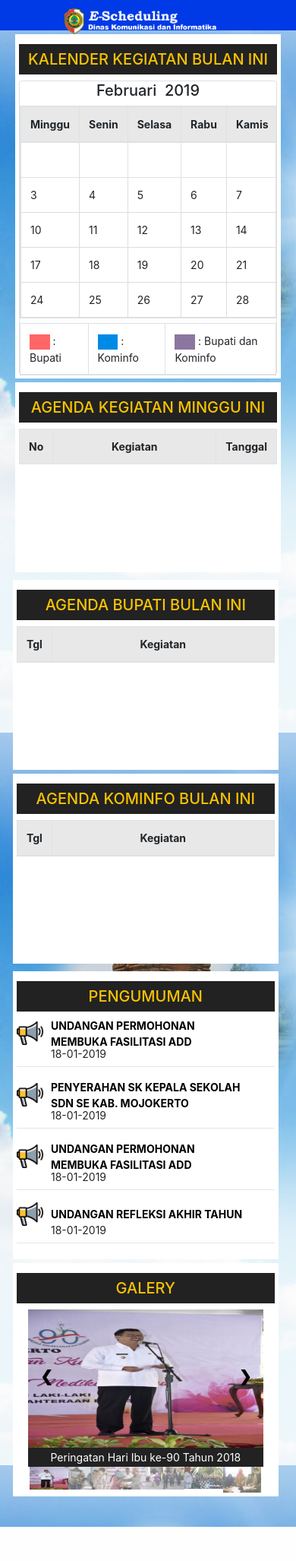
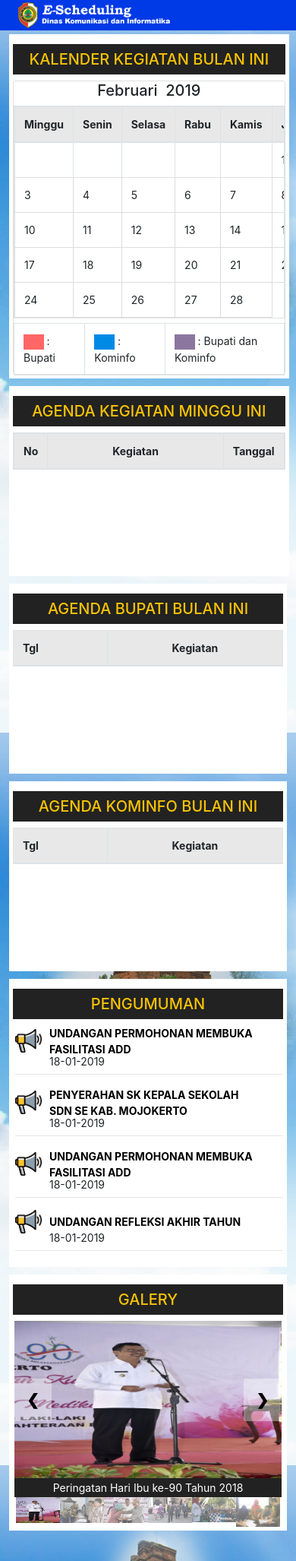
Before and after one commit to wildanal2/escheduling, a CodeIgniter app: page /escheduling/ in a window 390 px wide. Shown: the whole page at 76% size. Before the commit the page ends 2009 px from the top, so only its background shows below. Run offline with CodeIgniter, Linux system fonts and the light colour scheme; data comes from the database, SQL or seed files in the repository; data that the repository does not hold is empty; some libraries are stand-ins or nearby versions.

Commit message:
update css home user
- fix responsive home user v1.2
- fix format tanggal agenda

```diff
--- a/application/models/User_model.php
+++ b/application/models/User_model.php
@@ -12,7 +12,7 @@ class User_model extends CI_Model {
 	public function getweekagenda()
 	{
 		$query=$this->db->query("select * from (
-								  SELECT * FROM `kegiatan` where month(tanggal_awal)=month(curdate()) and year(tanggal_awal)=year(curdate())  order by tanggal_awal ASC
+								  SELECT * FROM `kegiatan` where month(tanggal_awal)>=month(curdate()) and month(tanggal_awal)<=(month(curdate())+1) and year(tanggal_awal)=year(curdate())  order by tanggal_awal ASC
 								  ) as kegmonth where kegmonth.tanggal_akhir>= subdate(curdate(),1) and kegmonth.tanggal_awal<= date_add(curdate(),interval 3 day)  order by kegmonth.tanggal_awal asc "
 								);
        	return $query->result();
--- a/application/views/header_footer/header_home.php
+++ b/application/views/header_footer/header_home.php
@@ -20,7 +20,7 @@
 
 	<body style="background: #b3d1ff; font-size: 14px; margin-bottom: 40px; background-image: url(<?=base_url()?>assets/image/mjk_bg.jpg);" onload=display_ct()>
 		<nav  class=" navbar navbar-default navbar-top"role="navigation" style="background: #0039e6; height: 40px; margin-bottom: 5px;">
-			<div class="container-fluid" style="margin-left: 50px">
+			<div class="container-fluid logo-img">
 				<img src="<?=base_url()?>assets/image/Logo Mojokerto.png" height="40px">
 			</div>
 		</nav>
--- a/application/views/home.php
+++ b/application/views/home.php
@@ -4,12 +4,14 @@
 
 <div class="row" style="margin-right: 5px; margin-left: 5px">
 
-
-	<div class="col-xs-5 col-sm-5 col-md-5 col-lg-5">
-		<div class="boddy" >
-			<h5 class="namatitel">KALENDER KEGIATAN BULAN INI</h5>
+	<!-- coloumn block Kiri -->
+	<div class="col-kiri">
+		<!-- kalender body -->
+		<div class="body-kalender" >
+			<h5 class="text-titel">KALENDER KEGIATAN BULAN INI</h5>
 			<div class="card bs-example">
-		        <h5 style="text-align: center;" id="thismonth"></h5>
+				<center>
+		        <h5 id="thismonth"></h5>
 		        <table class="table table-bordered table-responsive-lg" id="calendar">
 		            <thead>
 		            <tr style="background-color: #E8E8E8">
@@ -21,10 +23,11 @@
 			            <th>Jumat</th>
 			            <th>Sabtu</th>
 		            </tr>
-		            <tbody id="calendarbody">
+		            <tbody style="text-align: left;" id="calendarbody">
 
 		            </tbody>
 		        </table>
+		        </center>
 		        <table class="table table-bordered"  style="margin-top: -10px; margin-bottom: -2px">
 		        	<td> <img height="20px" src="<?php echo base_url() ?>assets/image/w_hijau.png">  : Bupati</td>
 		        	<td> <img height="20px" src="<?php echo base_url() ?>assets/image/w_orange.png"> : Kominfo</td>
@@ -33,9 +36,10 @@
 		     </div>
 	    </div>
 
-		<div class="boddymid" style="padding-bottom: 10px;">
-			<h5 class="namatitel">AGENDA KEGIATAN MINGGU INI</h5>
-			<table class="table table-bordered">
+	    <!-- kegiatan mingguan body -->
+		<div class="body-kegiatan">
+			<h5 class="text-titel">AGENDA KEGIATAN MINGGU INI</h5>
+			<table class="table table-bordered table-responsive-lg">
 			  <tr style="background-color: #E8E8E8">
 			    <th style="text-align: center;width: 10%;">No</th>
 			    <th style="text-align: center; width: 70%;">Kegiatan</th>
@@ -50,16 +54,16 @@
 
 	</div>
 
-	<div class="col4" >
-
+	<!-- coloumn block Tengah -->
+	<div class="col-tengah" >
 		<!-- bupati bulan ini -->
-		<div class="boddy">
-	    	<h5 class="namatitel">AGENDA BUPATI BULAN INI</h5>
+		<div class="body-agenda-bupati">
+	    	<h5 class="text-titel">AGENDA BUPATI BULAN INI</h5>
 		     <table class="table table-bordered" id="tbl_bupati">
 				<thead>
 					<tr style="background-color: #E8E8E8">
-					   <th style="width: 10%;">Tgl</th>
-					   <th style="text-align: center; width: 90%;">Kegiatan</th>
+					   <th>Tgl</th>
+					   <th style="text-align: center;">Kegiatan</th>
 					</tr>
 				</thead>
 				<tbody id="tbl_agendabupati">
@@ -68,13 +72,13 @@
 	    </div>
 
 	    <!-- kominfo bulan ini -->
-	    <div class="boddymid">
-	    	<h5 class="namatitel">AGENDA KOMINFO BULAN INI</h5>
+	    <div class="body-agenda-kominfo">
+	    	<h5 class="text-titel">AGENDA KOMINFO BULAN INI</h5>
 		     <table class="table table-bordered" id="tbl_kominfo">
 		     	<thead>
 		     		<tr style="background-color: #E8E8E8">
-					   <th style="width: 10%;">Tgl</th>
-					   <th style="text-align: center; width: 90%;">Kegiatan</th>
+					   <th>Tgl</th>
+					   <th style="text-align: center;">Kegiatan</th>
 					</tr>
 		     	</thead>
 				<tbody id="tbl_agendakominfo">
@@ -84,10 +88,12 @@
 
 	</div>
 
-	<div class="coll3" >
-		<div class="boddy">
-			<h5 class="namatitel">PENGUMUMAN</h5>
-			<div id="con_lstpgumuman">
+	<!-- coloumn block Kanan -->
+	<div class="col-kanan" >
+		<!-- body agenda pengumuman -->
+		<div class="body-agenda-pengumuman">
+			<h5 class="text-titel">PENGUMUMAN</h5>
+			<div id="con_lstpgumuman" class="list-pengumuman">
 			</div>
 
 			<div class="card-body" id="card_pengumuman" style="display: none;">
@@ -112,18 +118,16 @@
 			  		</div>
 			  	</div>
 	  		</div>
-
 		</div>
-
-
-	  	<div class="boddymid rows">
+		<!-- body gallary -->
+	  	<div class="body-gallery rows">
 
 		    <div class="col-xs-13 col-sm-13 col-md-13 col-lg-13">
-		     	<h5 class="namatitel">GALERY</h5>
+		     	<h5 class="text-titel">GALERY</h5>
 
 		    </div>
 			<div class="col-xs-13 col-sm-13 col-md-13 col-lg-12">
-
+				<div style="margin-left: -13px; margin-right: -13px;">
 					<div id="gal_home">
 
 					    <!-- container img gallery -->
@@ -140,13 +144,11 @@
 						    <!-- container rowsColls img -->
 					    </div>
 					</div>
-
+				</div>
 			</div>
 		</div>
 
-
 	</div>
-
 
 
 </div>
--- a/assets/css/slider.css
+++ b/assets/css/slider.css
@@ -23,11 +23,12 @@ img {
   text-decoration: none;
   cursor: pointer;
   position: absolute;
-  top: 25%;
+  top: 28%;
   width: auto;
   padding: 16px;
-  margin-right: 14px;
+  margin-right: 3px;
   color: black;
+  background-color: rgba(255, 255, 255, 0.37);
   font-weight: bold;
   font-size: 20px;
   border-radius: 0 3px 3px 0;
--- a/assets/css/style_home.css
+++ b/assets/css/style_home.css
@@ -1,4 +1,13 @@
-.namatitel{
+.navbarcolor{
+	background:#4f0381;
+}
+
+.logo-img{
+	margin-left: 50px;
+	margin-top: -8px;
+}
+
+.text-titel{
 	background-color: rgb(34, 34, 34);
 	color: #F8C301;
 	text-align: center;
@@ -6,32 +15,85 @@
 	padding-top: 8px;
 	padding-bottom: 8px;
 }
-f
-.navbarcolor{
-	background:#4f0381;
-}
 
-.coll3{
+.col-kanan{
 	width: 25%;
 	margin-left: 24px;
 	margin-right: -100px;
 }
-.col4{
+.col-tengah{
 	width: 31%;
 	margin-right: -10px;
 }
 
-.boddy{
+.col-kiri{
+	width: 41.66%;
+	margin-left: 7px;
+	margin-right: 11px;
+}
+
+.body-kalender{
 	background: #ffffff;
 	min-height: 250px;
 	padding: 5px;
 }
 
-.boddymid{
+.body-kegiatan{
 	background: #ffffff;
 	margin-top: 5px;
 	padding: 5px;
 	min-height: 250px;
+}
+
+.body-agenda-bupati{
+	background: #ffffff;
+	min-height: 250px;
+	padding: 5px;
+}
+.body-agenda-kominfo{
+	background: #ffffff;
+	margin-top: 5px;
+	padding: 5px;
+	min-height: 250px;
+}
+
+.body-agenda-pengumuman{
+	background: #ffffff;
+	min-height: 250px;
+	padding: 5px;
+}
+.body-gallery{
+	background: #ffffff;
+	min-height: 250px;
+	padding: 5px;
+}
+
+/* bottom start */
+.navbar-fixed-bottom{
+	background: #2929a3;
+	margin-bottom: -20px;
+	position: fixed;
+	height: 50px;
+	bottom: 0;
+	width: 100%;
+}
+.time-now{
+	color: #FFF;
+	padding-bottom: 2px;
+	margin-top: 4px;
+	margin-bottom: 3px;
+}
+.date-now{
+	color: #FFF;
+	padding-bottom: 2px;
+	margin-top: 4px;
+	margin-bottom: 3px;
+}
+/* bottom end */
+
+.list-pengumuman{
+	margin-left: 8px;
+	margin-right: 8px;
 }
 
 .linkpengumum{
@@ -57,58 +119,196 @@ f
   text-decoration:none;
 }
 
-.rowtoday{
-	color: #EE8D52;
-}
-
 td, th {
-	/*border: 1px solid #dddddd;*/
-	/*text-align: left;*/
-	padding: 8px;
+	padding: 5px;
   }
 
 
-/* for hp*/
- @media only screen and (max-width: 768px) {
- 	.col-es{
+/* for small laptop*/
+ @media only screen and (max-width: 1200px) {
+ 	.logo-img{
+		margin-left: 15px;
+		margin-top: -8px;
+	}
+ 	.col-kiri{
+		margin-left: 7px;
+		margin-right: 7px;
 		width: 100%;
-		margin-top: 8px;
-		margin-bottom: 8px;
+		display: inline-flex;
 	}
+
+ 	.body-kalender{
+		width: 50%;
+	}
+
+	.body-kegiatan{
+		display: inline-block;
+		background: #fff;
+		margin-top: 0;
+		margin-left: 10px;
+		width: 50%;
+		min-height: 250px;
+	}
+
+	.col-tengah{
+		margin-top: 10PX;
+		margin-left: 7PX;
+		margin-right: 7px;
+		width: 100%;
+		display: inline-flex;
+	}
+	.body-agenda-bupati{
+		width: 50%;
+		background: #ffffff;
+		min-height: 250px;
+		padding: 5px;
+	}
+	.body-agenda-kominfo{
+		display: inline-block;
+		background: #fff;
+		margin-top: 0;
+		margin-left: 10px;
+		width: 50%;
+		min-height: 250px;
+	}
+
+	.col-kanan{
+		margin-top: 10PX;
+		margin-left: 7PX;
+		margin-right: 7px;
+		width: 100%;
+		display: inline-flex;
+	}
+	.body-agenda-pengumuman{
+		background: #ffffff;
+		min-height: 250px;
+		padding: 5px;
+		width: 50%;
+	}
+	.body-gallery{
+		background: #ffffff;
+		min-height: 250px;
+		padding: 5px;
+		width: 50%;
+		display: inline-block;
+	}
+
 	.gal_home img {
 	  width: 100%;
 	  height: auto;
 	  background-size: cover;
 	}
 
-	.col-es-mid{
-		width: 100%;
-		margin-top: 8px;
-		margin-bottom: 8px;
-		margin-left: 0px;
+	.col20{
+		width: 5%;
+	}
+	.col80	{
+		width: 80%;
 	}
 
-	.boddy{
+	.list-pengumuman{
+		margin-left: 3px;
+		margin-right: 0;
+	}
+
+	.navbar-fixed-bottom{
+		background: #2929a3;
+		margin-bottom: -20px;
+		position: fixed;
+		height: 50px;
+		bottom: 0;
+		width: 100%;
+	}
+}
+
+/* for Phone */
+ @media only screen and (max-width: 768px) {
+ 	.logo-img{
+		margin-left: -11px;
+		margin-top: -8px;
+	}
+	.row{
+		/*display: list-item;*/
+	}
+
+ 	.col-kiri{
+ 		display: block;
+		margin-left: 7px;
+		margin-right: 7px;
 		width: 100%;
 	}
 
-	.coll3{
-		margin-top: 10PX;
-		margin-left: 12PX;
-		width: 92%;
+ 	.body-kalender{
+		width: 97%;
+		margin-right: 7px;
 	}
 
-	.col4{
+	.body-kegiatan{
+		background: #fff;
+		margin-top: 10px;
+		margin-left: 0;
+		width: 97%;
+		min-height: 250px;
+	}
+
+	.col-tengah{
 		margin-top: 10PX;
-		margin-left: 12PX;
-		width: 92%;
+		margin-left: 7PX;
+		margin-right: 7px;
+		width: 100%;
+		display: block;
+	}
+	.body-agenda-bupati{
+		width: 100%;
+		background: #ffffff;
+		min-height: 250px;
+		padding: 5px;
+	}
+	.body-agenda-kominfo{
+		background: #fff;
+		margin-top: 10px;
+		margin-left: 0;
+		width: 100%;
+		min-height: 250px;
+	}
+
+	.col-kanan{
+		margin-top: 10PX;
+		margin-left: 7PX;
+		margin-right: 7px;
+		width: 100%;
+		display: block;
+	}
+	.body-agenda-pengumuman{
+		background: #ffffff;
+		min-height: 250px;
+		padding: 5px;
+		width: 100%;
+	}
+	.body-gallery{
+		background: #ffffff;
+		min-height: 250px;
+		margin-top: 10px;
+		padding: 5px;
+		width: 100%;
+	}
+
+	.gal_home img {
+	  width: 100%;
+	  height: auto;
+	  background-size: cover;
 	}
 
 	.col20{
-		width: 1%;
+		width: 5%;
 	}
 	.col80	{
 		width: 80%;
+	}
+
+	.list-pengumuman{
+		margin-left: 3px;
+		margin-right: 0;
 	}
 
 	.navbar-fixed-bottom{
```
Also changed, not shown: application/views/agenda/footer.php (+2 -7 lines), application/views/header_footer/footer_home.php (+62 -27 lines). Lines whose indentation alone changed are shown as unchanged.
